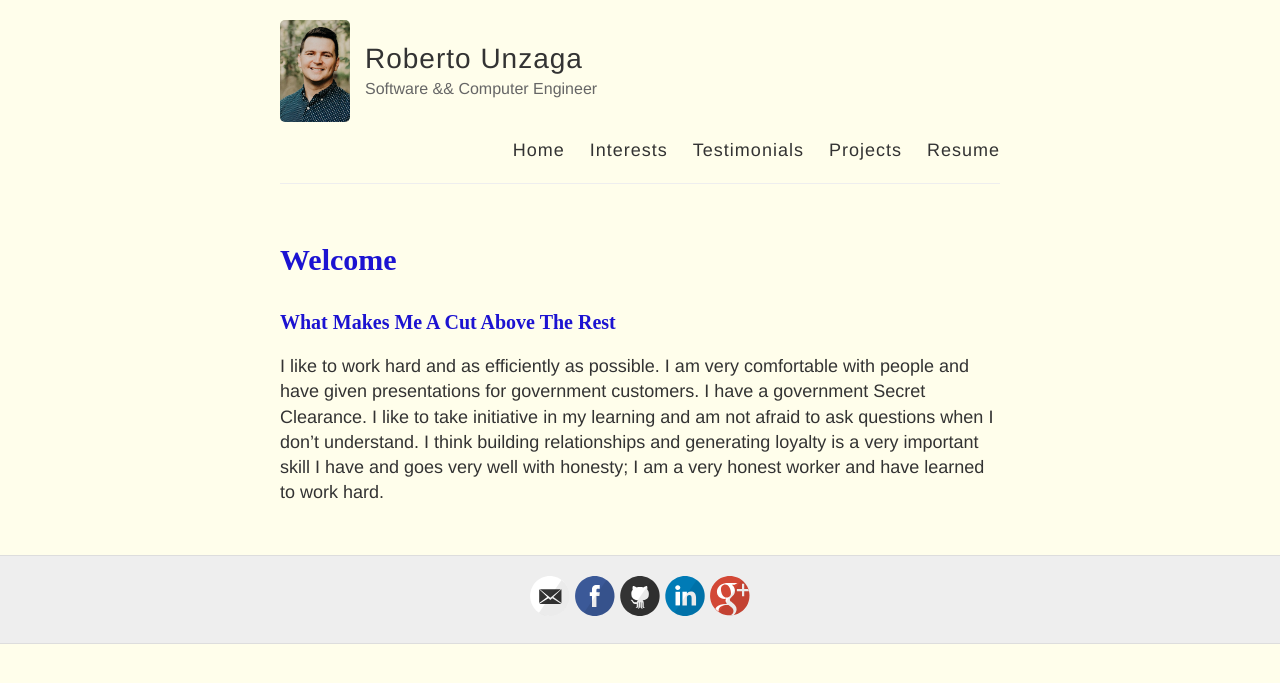
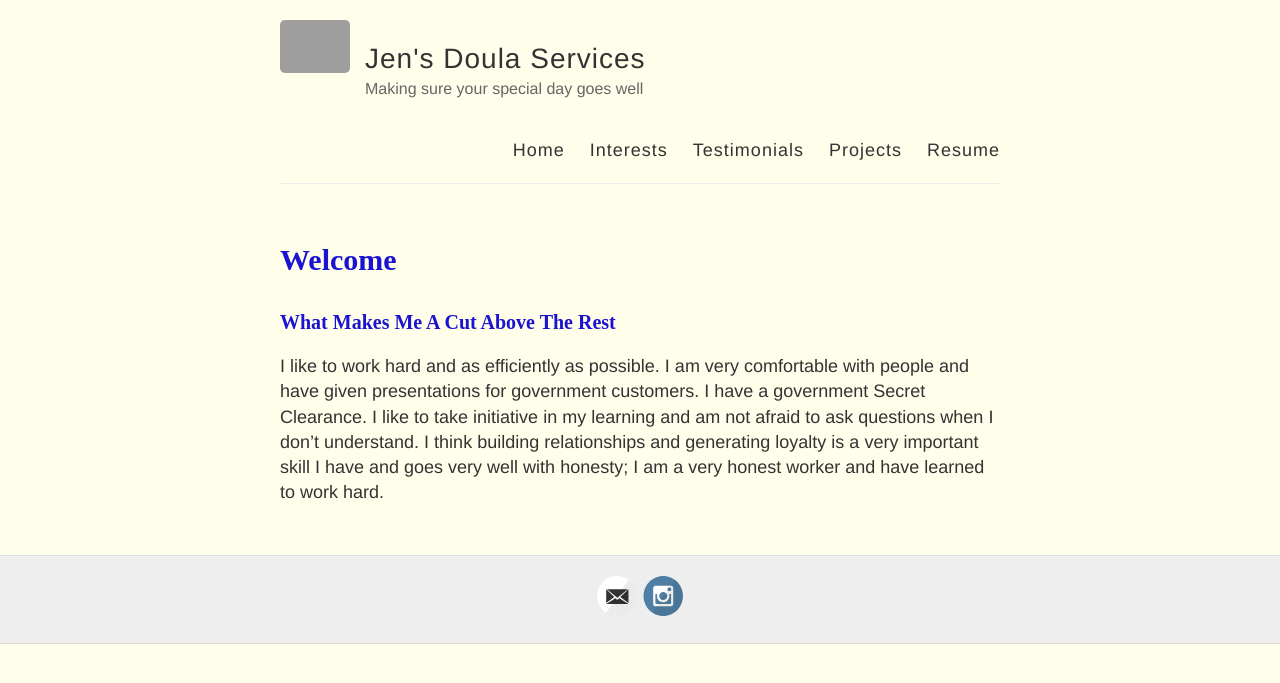
Before and after one commit to runzaga/TravelShacking.github.io, a Jekyll site: the page built from index.md, in a window 1280 px wide. Shown: the top 683 px of the page. Built offline with Jekyll 4.4.1, drawn with Linux system fonts in a browser that asks for light colours; grey boxes are pictures that could not be loaded.

Commit message:
Update _config.yml

```diff
--- a/_config.yml
+++ b/_config.yml
@@ -3,13 +3,13 @@
 #
 
 # Name of your site (displayed in the header)
-name: Roberto Unzaga
+name: Jen's Doula Services
 
 # Short bio or description (displayed in the header)
-description: Software && Computer Engineer
+description: Making sure your special day goes well
 
 # URL of your avatar or profile pic (you could use your GitHub profile pic)
-avatar: /resources/images/rob.jpg
+avatar: /resources/images/IMG_2045.jpg
 
 #
 # Flags below are optional
@@ -18,18 +18,18 @@ avatar: /resources/images/rob.jpg
 # Includes an icon in the footer for each username you enter
 footer-links:
   dribbble:
-  email: rob.unzaga@gmail.com
-  facebook: unzaga
+  email: jenica.unzaga@gmail.com
+  facebook:
   flickr:
-  github: robzaga
-  instagram:
-  linkedin: robertounzaga
+  github:
+  instagram: jenunzaga
+  linkedin:
   pinterest:
   rss: # just type anything here for a working RSS icon, make sure you set the "url" above!
   twitter:
   stackoverflow: # your stackoverflow profile, e.g. "users/50476/bart-kiers"
   youtube: # channel/<your_long_string> or user/<user-name>
-  googleplus: 106465719045168242694 # anything in your profile username that comes after plus.google.com/
+  googleplus: # anything in your profile username that comes after plus.google.com/
 
 
 # Enter your Disqus shortname (not your username) to enable commenting on posts
```
